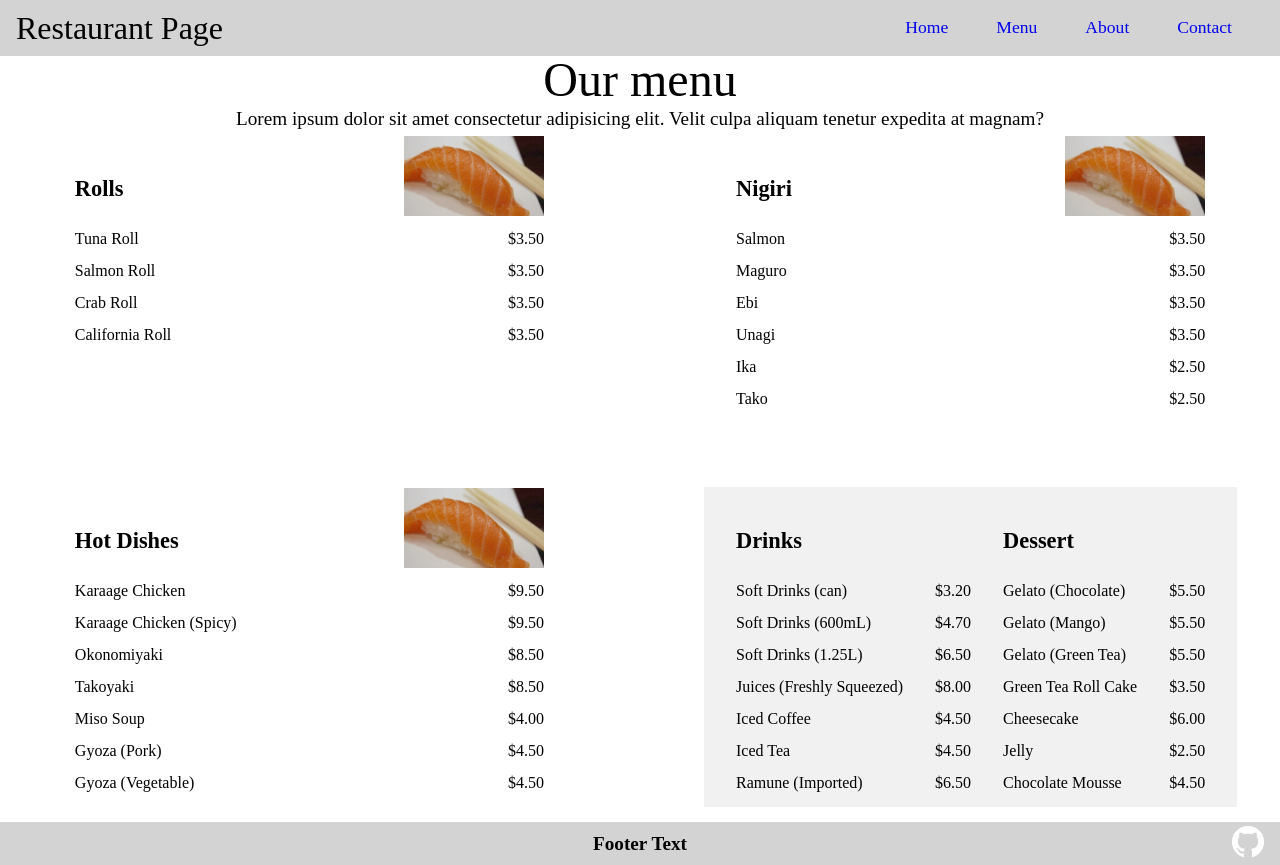
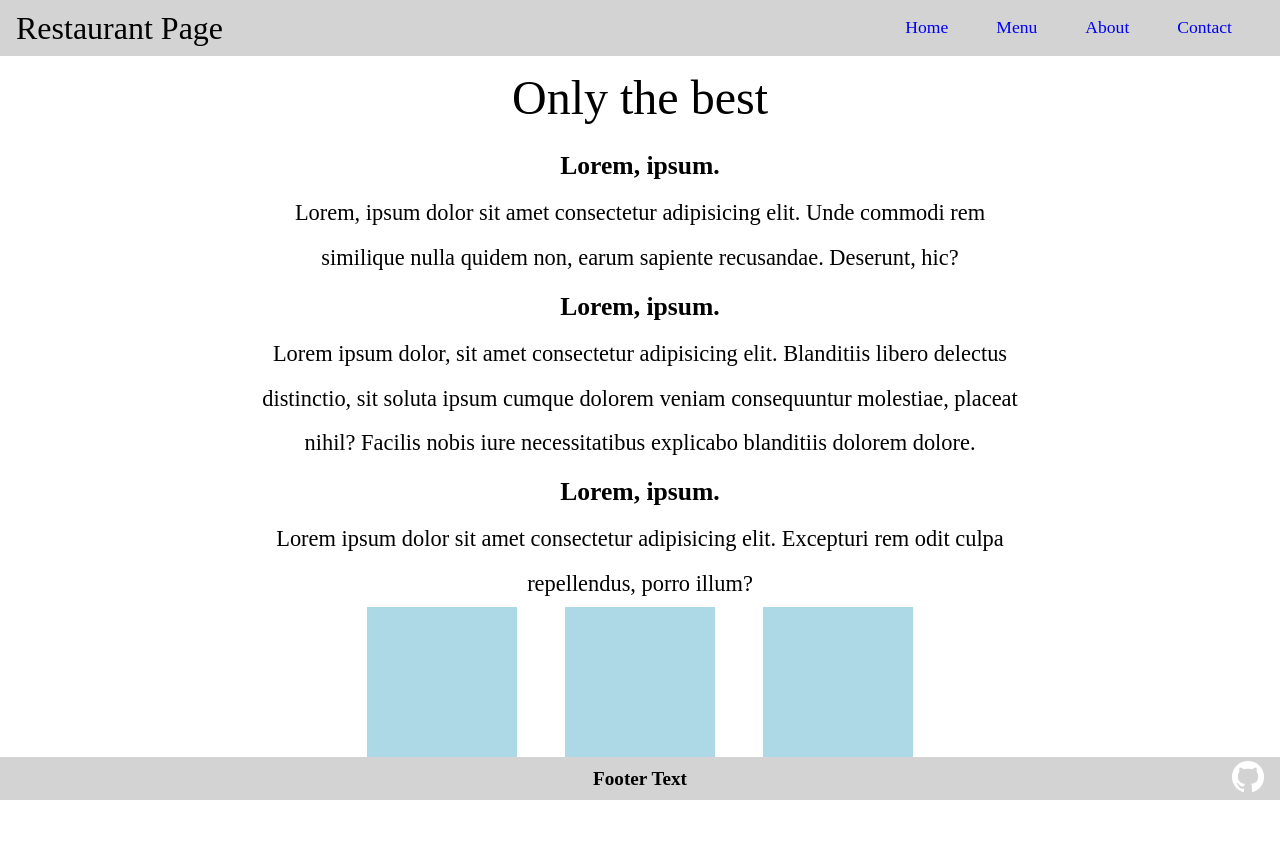
Before and after one commit to kmsedu/restaurant-page, a website built with webpack: page src/index.html in a window 1280 px wide. After the commit the page ends 800 px from the top, so only its background shows below. Built offline with nearby package versions, Linux system fonts and the light colour scheme.

Commit message:
Code refactor, added ./src/modules/about.js, added some images for the menu

```diff
--- a/src/index.js
+++ b/src/index.js
@@ -3,14 +3,15 @@ import './styles/normalize.css'
 import './styles/style.css'
 import header from './modules/header.js'
 // import home from './modules/home.js'
-import menu from './modules/menu.js'
+// import menu from './modules/menu.js'
+import about from './modules/about.js'
 import footer from './modules/footer.js'
 
 const pageLoad = () => {
   const contentWindow = document.querySelector('#content');
 
   contentWindow.appendChild(header);
-  contentWindow.appendChild(menu);
+  contentWindow.appendChild(about);
   contentWindow.appendChild(footer);
 }
 
--- /dev/null
+++ b/src/modules/about.js
@@ -0,0 +1,46 @@
+const mainWrapper = document.createElement('main');
+
+const heading = document.createElement('h2');
+heading.classList.add('about-page-heading');
+heading.textContent = "Only the best";
+
+const text = document.createElement('p');
+text.classList.add('about-page-text');
+
+const textSection1Heading = document.createElement('h2')
+textSection1Heading.textContent = "Lorem, ipsum.";
+const textSection1 = document.createElement('p');
+textSection1.textContent = "Lorem, ipsum dolor sit amet consectetur adipisicing elit. Unde commodi rem similique nulla quidem non, earum sapiente recusandae. Deserunt, hic?";
+
+const textSection2Heading = document.createElement('h2')
+textSection2Heading.textContent = "Lorem, ipsum.";
+const textSection2 = document.createElement('p');
+textSection2.textContent = "Lorem ipsum dolor, sit amet consectetur adipisicing elit. Blanditiis libero delectus distinctio, sit soluta ipsum cumque dolorem veniam consequuntur molestiae, placeat nihil? Facilis nobis iure necessitatibus explicabo blanditiis dolorem dolore.";
+
+const textSection3Heading = document.createElement('h2')
+textSection3Heading.textContent = "Lorem, ipsum.";
+const textSection3 = document.createElement('p');
+textSection3.textContent = "Lorem ipsum dolor sit amet consectetur adipisicing elit. Excepturi rem odit culpa repellendus, porro illum?";
+
+text.append(...[
+  textSection1Heading,
+  textSection1,
+  textSection2Heading,
+  textSection2,
+  textSection3Heading,
+  textSection3,
+]);
+
+const awards = document.createElement('div');
+awards.classList.add('about-page-awards');
+
+for (let i = 0; i < 3; i++) {
+  const award = document.createElement('div');
+  award.classList.add('award');
+
+  awards.append(award);
+}
+
+mainWrapper.append(...[heading, text, awards]);
+
+export default mainWrapper;
--- a/src/modules/footer.js
+++ b/src/modules/footer.js
@@ -1,32 +1,32 @@
 import Icon from '../images/GitHub-Mark-Light-32px.png'
 
-export default (() => {
-  const mainWrapper = document.createElement('footer');
-  const container = document.createElement('div');
-  const emptyDiv = document.createElement('div');
-  const textContainer = document.createElement('p');
-  const iconContainer = document.createElement('div');
-  const iconLinkWrapper = document.createElement('a');
-  const gitHubIcon = new Image();
+const mainWrapper = document.createElement('footer');
 
-  container.classList.add('footer-container');
-  emptyDiv.classList.add('empty');
-  textContainer.classList.add('footer-text-container');
-  iconContainer.classList.add('footer-icon-container');
+const container = document.createElement('div');
+container.classList.add('footer-container');
 
-  textContainer.innerText = "Footer Text";
+mainWrapper.append(container);
 
-  gitHubIcon.src = Icon;
-  gitHubIcon.alt = "GitHub Logo";
+const emptyDiv = document.createElement('div');
+emptyDiv.classList.add('empty');
 
-  iconLinkWrapper.appendChild(gitHubIcon);
-  iconContainer.appendChild(iconLinkWrapper);
+const textContainer = document.createElement('p');
+textContainer.classList.add('footer-text-container');
+textContainer.innerText = "Footer Text";
 
-  container.appendChild(emptyDiv);
-  container.appendChild(textContainer);
-  container.appendChild(iconContainer);
+const iconContainer = document.createElement('div');
+iconContainer.classList.add('footer-icon-container');
 
-  mainWrapper.appendChild(container);
+container.append(...[emptyDiv, textContainer, iconContainer]);
 
-  return mainWrapper;
-})();
+const iconLinkWrapper = document.createElement('a');
+
+iconContainer.append(iconLinkWrapper);
+
+const gitHubIcon = new Image();
+gitHubIcon.src = Icon;
+gitHubIcon.alt = "GitHub Logo";
+
+iconLinkWrapper.append(gitHubIcon);
+
+export default mainWrapper;
--- a/src/modules/header.js
+++ b/src/modules/header.js
@@ -1,15 +1,16 @@
-export default (() => {
 const mainWrapper = document.createElement('header');
+mainWrapper.classList.add('topbar')
+
 const pageHeading = document.createElement('h1');
-  const navigationBar = document.createElement('div');
-  const navigationLinkList = document.createElement('nav');
-
-  mainWrapper.classList.add('topbar')
-  navigationBar.classList.add('navbar');
-  navigationLinkList.classList.add('nav-container');
-
 pageHeading.textContent = "Restaurant Page";
 
+const navigationBar = document.createElement('div');
+navigationBar.classList.add('navbar');
+
+mainWrapper.append(...[pageHeading, navigationBar]);
+
+const navigationLinkList = document.createElement('nav');
+navigationLinkList.classList.add('nav-container');
 for (let element of ['Home', 'Menu', 'About', 'Contact']) {
   const listMember = document.createElement('li');
   const link = document.createElement('a');
@@ -17,13 +18,9 @@ export default (() => {
   link.href = "#";
   link.textContent = element;
 
-    listMember.appendChild(link);
-    navigationLinkList.appendChild(listMember);
+  listMember.append(link);
+  navigationLinkList.append(listMember);
 }
+navigationBar.append(navigationLinkList);
 
-  navigationBar.appendChild(navigationLinkList);
-  mainWrapper.appendChild(pageHeading);
-  mainWrapper.appendChild(navigationBar);
-
-  return mainWrapper;
-})();
+export default mainWrapper;
--- a/src/modules/menu.js
+++ b/src/modules/menu.js
@@ -1,4 +1,6 @@
-import menuImage from '../images/menu-item-1.jpg';
+import nigiriImage from '../images/menu-item-1.jpg';
+import rollImage from '../images/menu-item-2.png';
+import hotDishImage from '../images/menu-item-3.png'
 
 const SECTION_CLASS_NAMES = [
   'menu-roll',
@@ -75,51 +77,45 @@ const menuBox = document.createElement('div');
 menuBox.classList.add('menu-box');
 makeSections(SECTION_CLASS_NAMES, menuBox);
 
+mainWrapper.append(...[heading, description, menuBox]);
+
 const rollSection = menuBox.querySelector('#menu-roll-section');
-populateSection(rollSection, 'Rolls', ROLL_SECTION_MENU_OPTIONS, true);
+populateSection(rollSection, 'Rolls', ROLL_SECTION_MENU_OPTIONS, rollImage);
 
 const nigiriSection = menuBox.querySelector('#menu-nigiri-section');
-populateSection(nigiriSection, 'Nigiri', NIGIRI_SECTION_MENU_OPTIONS, true);
+populateSection(nigiriSection, 'Nigiri', NIGIRI_SECTION_MENU_OPTIONS, nigiriImage);
 
 const hotDishesSection = menuBox.querySelector('#menu-hot-dishes-section');
-populateSection(hotDishesSection, 'Hot Dishes', HOT_DISHES_SECTION_MENU_OPTIONS, true);
+populateSection(hotDishesSection, 'Hot Dishes', HOT_DISHES_SECTION_MENU_OPTIONS, hotDishImage);
 
 const drinksAndDessertsSection = menuBox.querySelector('#menu-drinks-desserts-section')
 
 const drinksSection = document.createElement('div')
 drinksSection.classList.add('drinks');
-populateSection(drinksSection, 'Drinks', DRINKS_SECTION_MENU_OPTIONS, false);
+populateSection(drinksSection, 'Drinks', DRINKS_SECTION_MENU_OPTIONS);
 
 const dessertsSection = document.createElement('div')
 dessertsSection.classList.add('desserts');
-populateSection(dessertsSection, 'Dessert', DESSERT_SECTION_MENU_OPTIONS, false);
-
+populateSection(dessertsSection, 'Dessert', DESSERT_SECTION_MENU_OPTIONS);
 
 drinksAndDessertsSection.append(...[drinksSection, dessertsSection]);
-mainWrapper.append(...[heading, description, menuBox]);
-
-export default mainWrapper;
-
-
-
 
 function makePricelist(menuOptions, parentNode) {
   for (const pair of Object.entries(menuOptions)) {
     const menuOption = document.createElement('li');
+    menuOption.classList.add('menu-option');
+
+    parentNode.append(menuOption);
+
     const menuOptionName = document.createElement('p');
+    menuOptionName.classList.add('menu-option-name');
+    menuOptionName.textContent = pair[0];
+
     const menuOptionPrice = document.createElement('p');
-
-    menuOption.classList.add('menu-option');
-    menuOptionName.classList.add('menu-option-name');
     menuOptionPrice.classList.add('menu-option-price');
-
-    menuOptionName.textContent = pair[0];
     menuOptionPrice.textContent = pair[1];
 
-    menuOption.appendChild(menuOptionName);
-    menuOption.appendChild(menuOptionPrice);
-
-    parentNode.appendChild(menuOption);
+    menuOption.append(...[menuOptionName, menuOptionPrice]);
   }
 }
 
@@ -130,36 +126,36 @@ function makeSections(sectionClassNames, parentNode) {
     section.classList.add('menu-section');
     section.id = `${className}-section`;
 
-    parentNode.appendChild(section);
+    parentNode.append(section);
   }
 }
 
 function populateSection(section, heading, menuOptions, image) {
   const header = document.createElement('div');
+  header.classList.add('menu-section-header');
+
   const headingText = document.createElement('h3');
-  const headingImage = new Image();
+  headingText.classList.add('menu-section-heading');
+  headingText.textContent = heading;
+
+  header.append(headingText);
+
+  if (image) {
+    const headingImage = new Image();
+    headingImage.src = image;
+    header.append(headingImage);
+  }
+
   const body = document.createElement('div');
+  body.classList.add('menu-section-body');
+
   const priceList = document.createElement('ul');
-
+  priceList.classList.add('menu-section-pricelist');
   makePricelist(menuOptions, priceList);
 
-  priceList.classList.add('menu-section-pricelist');
-  body.classList.add('menu-section-body');
+  body.append(priceList);
 
-  body.appendChild(priceList);
+  section.append(...[header, body]);
+}
 
-  header.classList.add('menu-section-header');
-
-  headingText.textContent = heading;
-  headingText.classList.add('menu-section-heading');
-
-  header.appendChild(headingText);
-
-  if (image) {
-    headingImage.src = menuImage;
-    header.appendChild(headingImage);
-  }
-
-  section.appendChild(header);
-  section.appendChild(body);
-}
+export default mainWrapper;
--- a/src/styles/style.css
+++ b/src/styles/style.css
@@ -169,20 +169,21 @@ footer {
   display: flex;
   justify-content: space-between;
   align-items: center;
-  padding-bottom: 30px;
   height: 80px;
 }
 
 .menu-section-header img {
-  width: 140px;
-  height: 80px;
+  width: 120px;
+  height: 90px;
   object-fit: cover;
+  border-radius: 8px;
+  margin-bottom: 30px;
 }
 
 .menu-section-heading {
   flex: 1;
   font-size: 1.4rem;
-  align-self: flex-end;
+  align-self: center;
   font-weight: 800;
 }
 
```
Also changed, not shown: dist/5d4f3f603c70afdef609.png (added), dist/d001e1f87bc8e17f940b.png (added), dist/main.js, src/images/menu-item-2.png (added), src/images/menu-item-3.png (added). Lines whose indentation alone changed are shown as unchanged.
